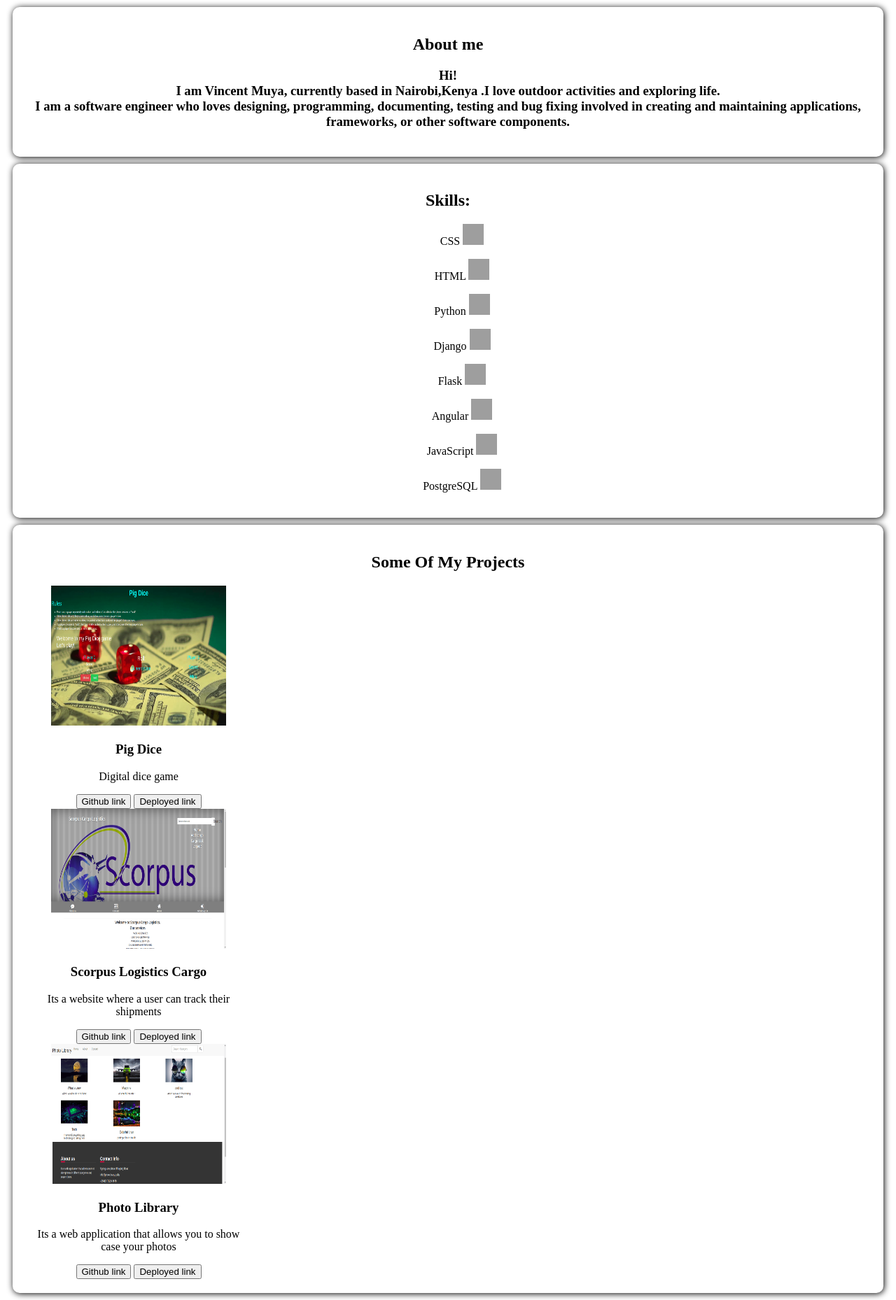
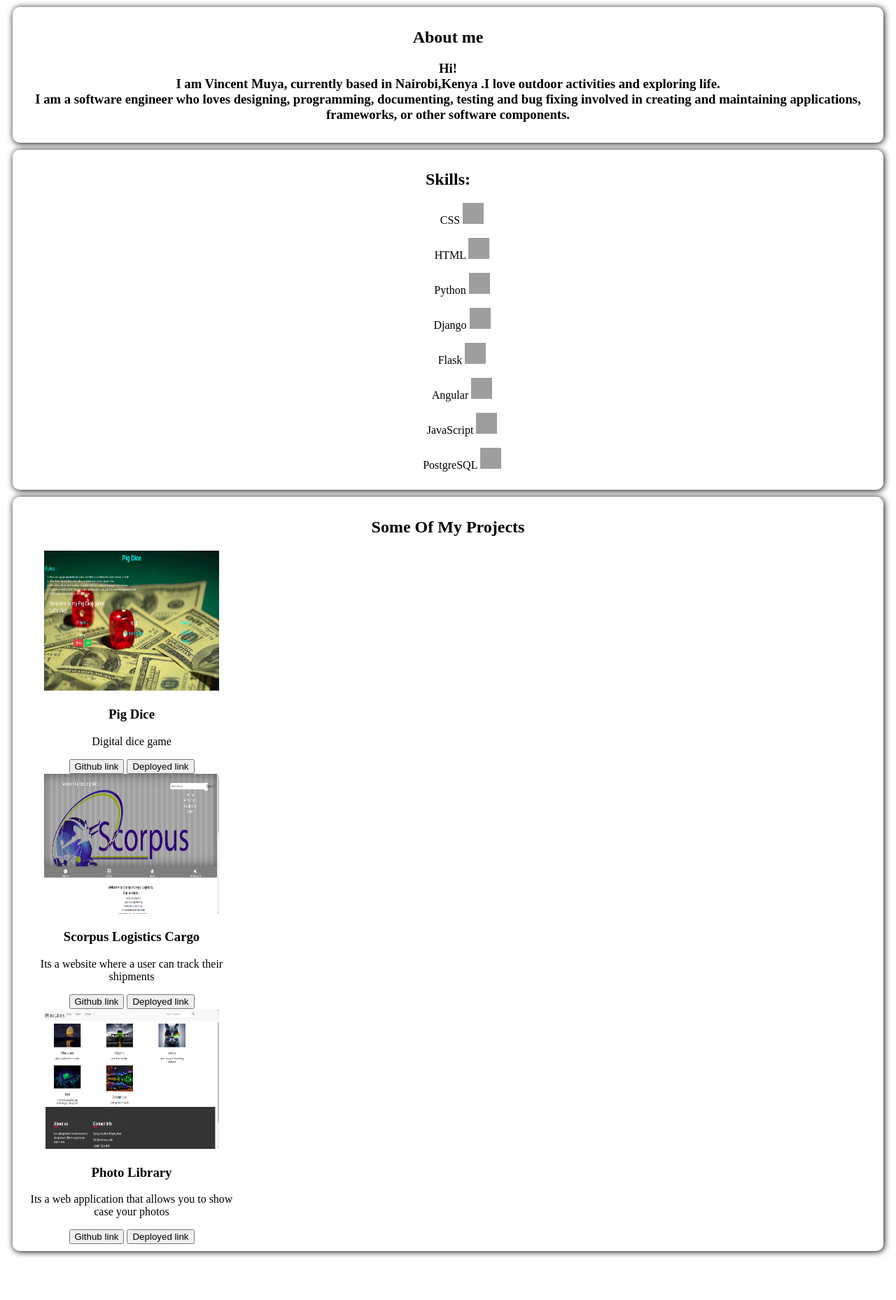
Before and after one commit to vincentmuya/vincentmuya.github.io, a Django app: template muya/templates/projects.html in a window 1280 px wide. Shown: the whole page at 70% size. After the commit the page ends 1796 px from the top, so only its background shows below. Run offline with Django 3.2, Linux system fonts and the light colour scheme; the template is opened without the code that fills it, so the values that code supplies are empty; some libraries are stand-ins or nearby versions; grey boxes are pictures that could not be loaded.

Commit message:
modified tabs

```diff
--- a/muya/templates/projects.html
+++ b/muya/templates/projects.html
@@ -117,7 +117,7 @@ ul{
 .tabs {
   /*background-color: blue;*/
   margin: 10px;
-  padding: 20px;
+  padding: 10px;
   /*background-color: transparent;*/
   border-radius: 10px;
   text-align: center;
```
